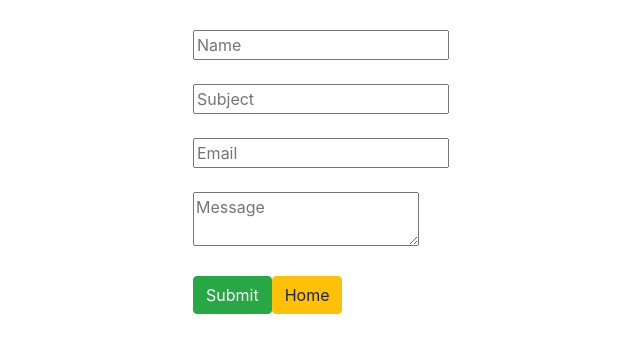
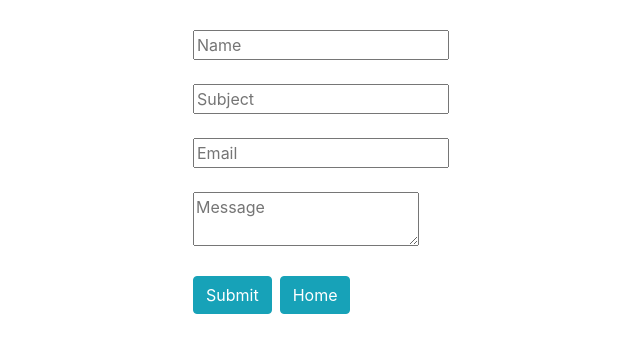
Before and after one commit to andrew041994/shere_woodworks, a React (Create React App) app in the folder project_frontend/: page /contact in a window 1280 px wide. Shown: the top 352 px of the page, without its empty margins (349-989 px from the left). Built offline with nearby package versions, Linux system fonts and the light colour scheme.

Commit message:
refactor contact form

```diff
--- a/project_frontend/src/components/contact.js
+++ b/project_frontend/src/components/contact.js
@@ -1,7 +1,7 @@
 import React, { Component } from 'react';
 import emailjs from 'emailjs-com'
-import { Link } from 'react-router-dom'
 import Button from 'react-bootstrap/Button'
+import ButtonGroup from 'react-bootstrap/ButtonGroup'
 
 
 export default class Contact extends Component {
@@ -44,9 +44,12 @@ sendEmail(e) {
         <input required="required" type="text" name="subject" placeholder="Subject" value={this.state.subject} onChange={(event) => this.setState({subject: event.target.value})}/><br/><br/>
         <input required="required" type="email" name="email" placeholder="Email" value={this.state.email} onChange={(event) => this.setState({email: event.target.value})} /><br/><br/>
         <textarea required="required" type="textarea" name="message" placeholder="Message" value={this.state.message} onChange={(event) => this.setState({message: event.target.value})} /><br/><br/>
-        <Button variant="success"> Submit </Button>
-        <Link to="/"><Button variant="warning"  >Home</Button>
-      </Link>
+        {/* <ButtonGroup variant="outline-dark"> */}
+
+        <Button className="mr-2" type="submit" variant="info" > Submit </Button>
+        <Button className="mr-2" variant="info"  href="/">Home</Button>
+
+        {/* </ButtonGroup> */}
       </form>
     </div>
   );
```
Also changed, not shown: 1 other file (tests, documents, lock files or other folders).
